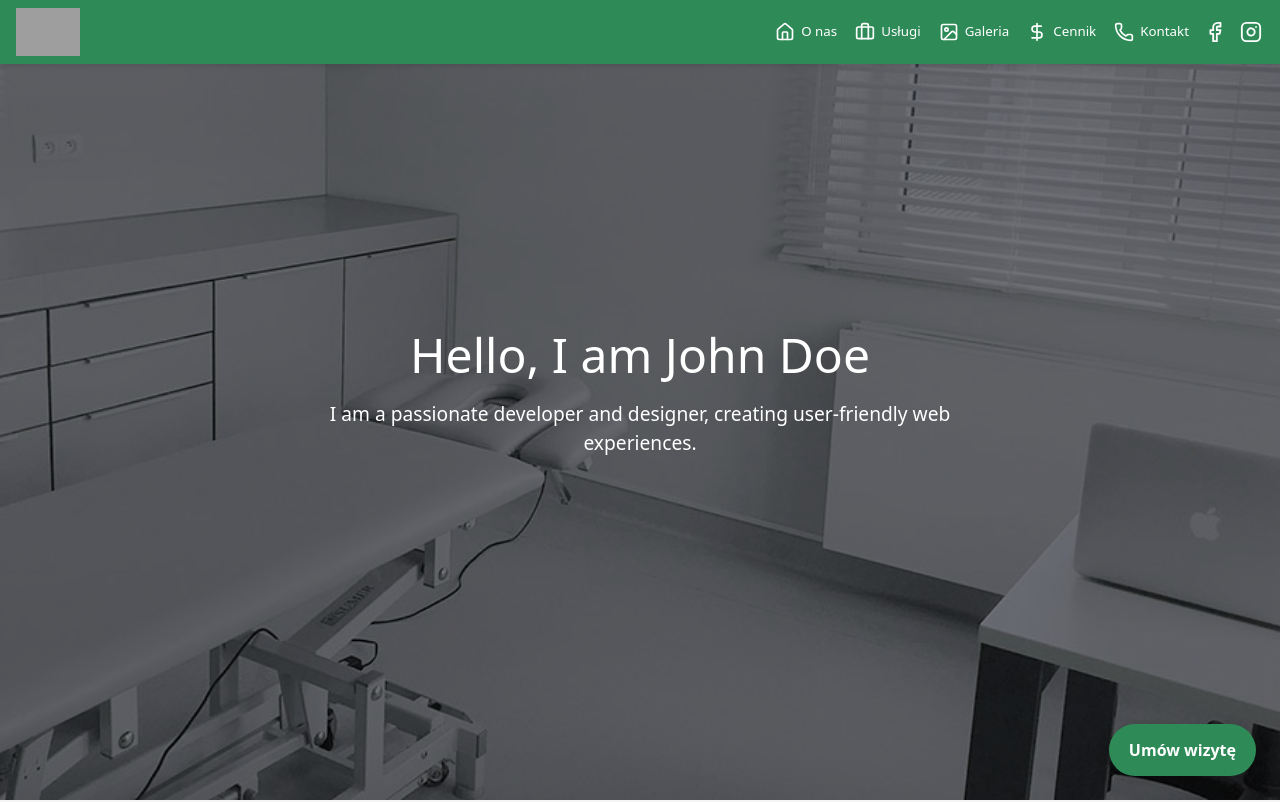
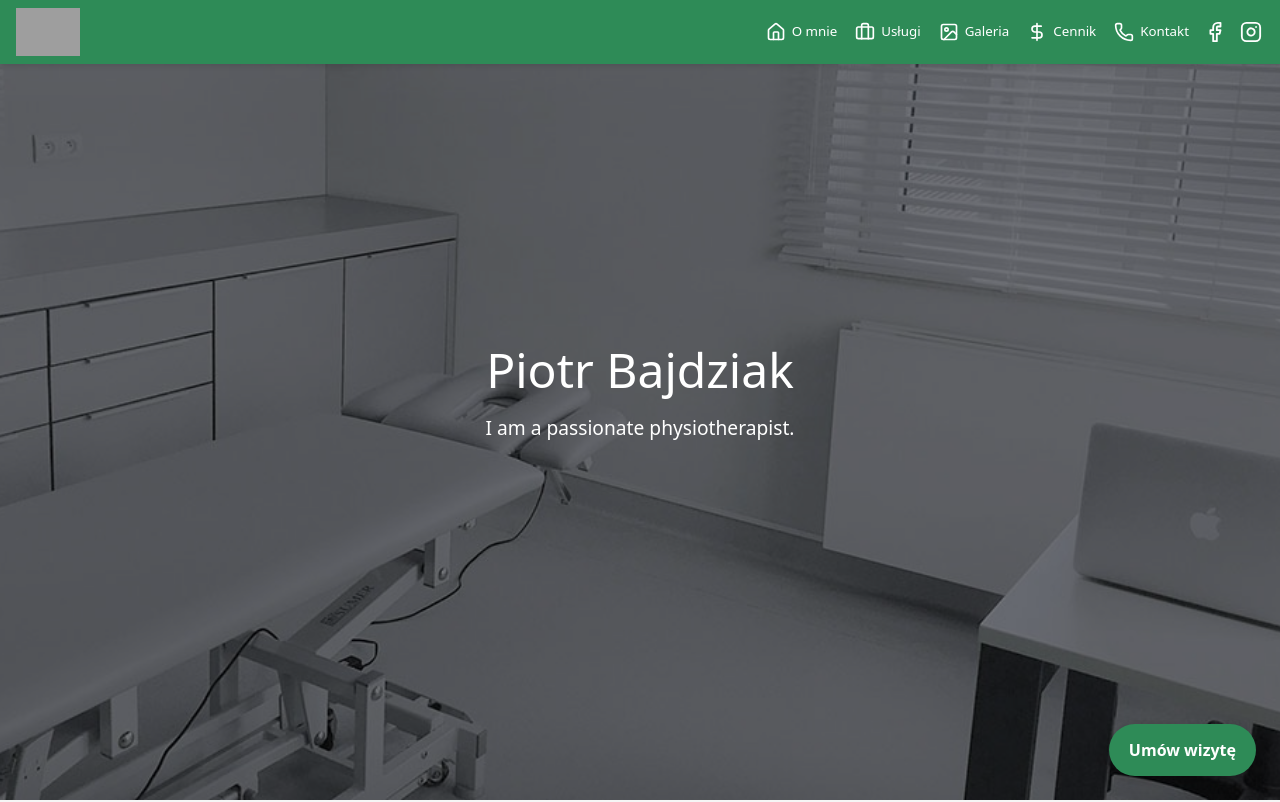
Before and after one commit to simonferancikvm1/fizjo-majster-website, a React (Vite) app: page / in a window 1280 px wide. Shown: the top 802 px of the page. Built offline with nearby package versions, Linux system fonts and the light colour scheme; grey boxes are pictures that could not be loaded.

Commit message:
small changes

```diff
--- a/src/App.css
+++ b/src/App.css
@@ -4,34 +4,6 @@
   text-align: center;
 }
 
-
-
-/*
-@keyframes logo-spin {
-  from {
-    transform: rotate(0deg);
-  }
-  to {
-    transform: rotate(360deg);
-  }
+#home-section, #services-section, #contact-section, #gallery-section, #pricing-section {
+  scroll-margin-top: 3em;
 }
-
-@media (prefers-reduced-motion: no-preference) {
-  a:nth-of-type(2) .logo {
-    animation: logo-spin infinite 20s linear;
-  }
-}
-
-.card {
-  padding: 2em;
-}
-
-.read-the-docs {
-  color: #888;
-}
-
-*/
-
-#home-section, #services-section, #contact-section, #gallery-section {
-  scroll-margin-top: 6em;
-}
--- a/src/components/Header.css
+++ b/src/components/Header.css
@@ -23,7 +23,8 @@ header.navbar {
 }
 
 .logo:hover {
-  filter: drop-shadow(0 0 2em #01020caa);
+  filter: drop-shadow(0 0 4em #01020caa);
+  cursor: pointer;
 }
 
 
--- a/src/components/Header.jsx
+++ b/src/components/Header.jsx
@@ -20,11 +20,13 @@ export default function Header() {
             <div className="navbar-container">
                 {/* Logo */}
                 <div className="logo">
-                    <img src="images/logo_main.png" alt="Logo" className="logo-img" />
+                    <a href="#home-section" onClick={handleLinkClick}>
+                        <img src="images/logo_main.png" alt="Logo" className="logo-img" />
+                    </a>
                 </div>
                 {/* Desktop Menu */}
                 <nav className={`nav-links ${menuOpen ? "open" : ""}`}>
-                    <a href="#home-section" className="nav-item" onClick={handleLinkClick}><House className="icon" /> O nas</a>
+                    <a href="#home-section" className="nav-item" onClick={handleLinkClick}><House className="icon" /> O mnie</a>
                     <a href="#services-section" className="nav-item" onClick={handleLinkClick}><Briefcase className="icon" /> Usługi</a>
                     <a href="#gallery-section" className="nav-item" onClick={handleLinkClick}><Image className="icon" /> Galeria</a>
                     <a href="#pricing-section" className="nav-item" onClick={handleLinkClick}><DollarSign className="icon" /> Cennik</a>
--- a/src/components/ReservationButton.css
+++ b/src/components/ReservationButton.css
@@ -21,7 +21,7 @@
 .reservation-button:hover {
   transform: scale(1.08);
   box-shadow: 0px 6px 18px rgba(0, 0, 0, 0.35);
-  color: black;
+  color: #454545;
 }
 
 @media (max-width: 600px) {
--- a/src/pages/Gallery/Gallery.css
+++ b/src/pages/Gallery/Gallery.css
@@ -1,5 +1,5 @@
 .gallery-section {
-    padding: 2rem;
+    padding: 3em;
 }
 
 
--- a/src/pages/Home/Home.jsx
+++ b/src/pages/Home/Home.jsx
@@ -6,8 +6,8 @@ export default function Home() {
         <section id="home-section" className="home-section" style={{ backgroundImage: "url('images/gabinet_background.jpg')" }}>
             <div className="overlay">
                 <div className="home-content">
-                    <h1>Hello, I am John Doe</h1>
-                    <p>I am a passionate developer and designer, creating user-friendly web experiences.</p>
+                    <h1>Piotr Bajdziak</h1>
+                    <p>I am a passionate physiotherapist.</p>
                 </div>
             </div>
         </section>
--- a/src/pages/Pricing/Pricing.css
+++ b/src/pages/Pricing/Pricing.css
@@ -85,11 +85,11 @@
     display: flex;
     justify-content: center;
     gap: 1rem;
-    margin-top: 2rem;
+    margin-top: 1rem;
 }
 
 .payment-icon {
-    height: 30px;
+    height: 20px;
 }
 
 
```
